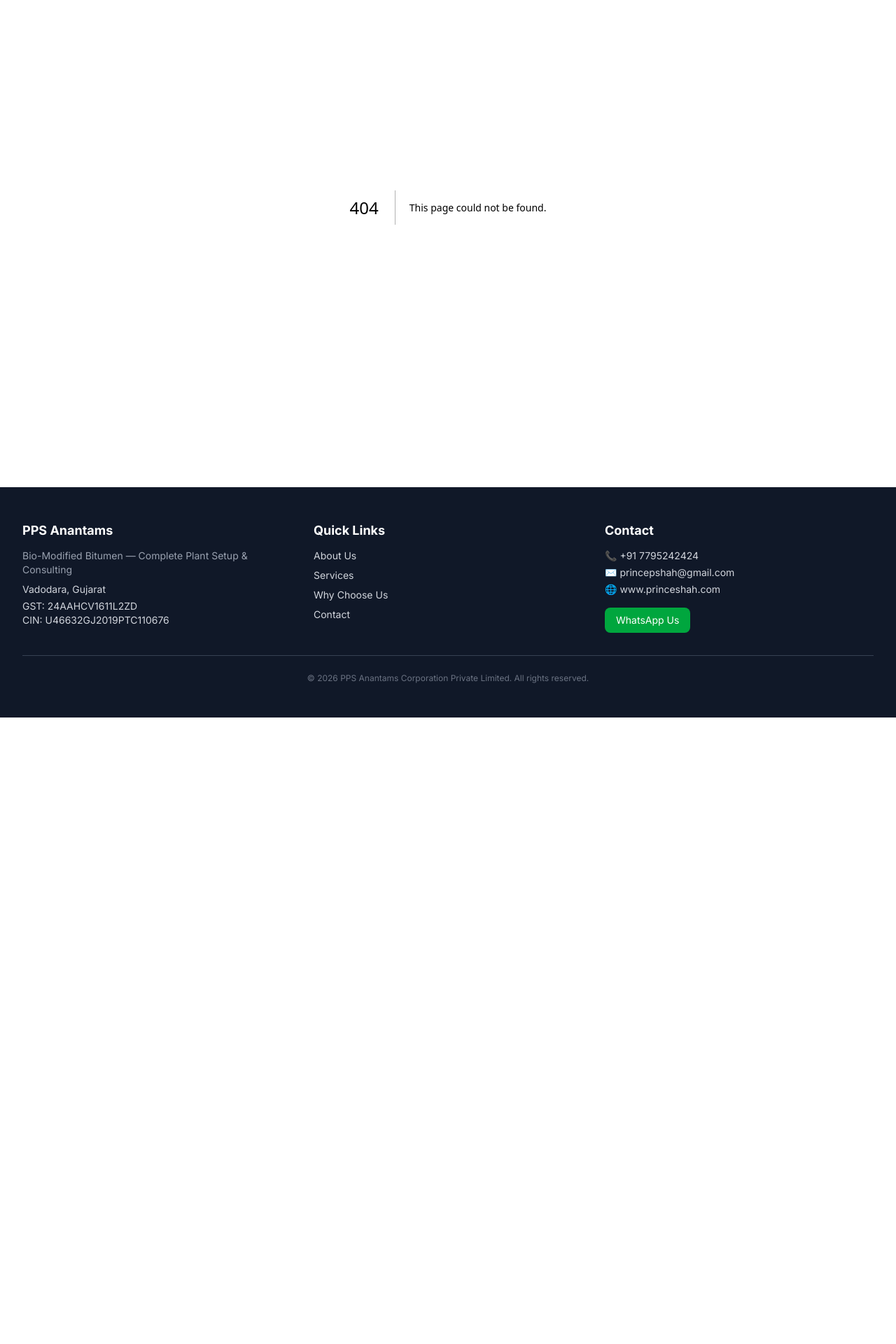
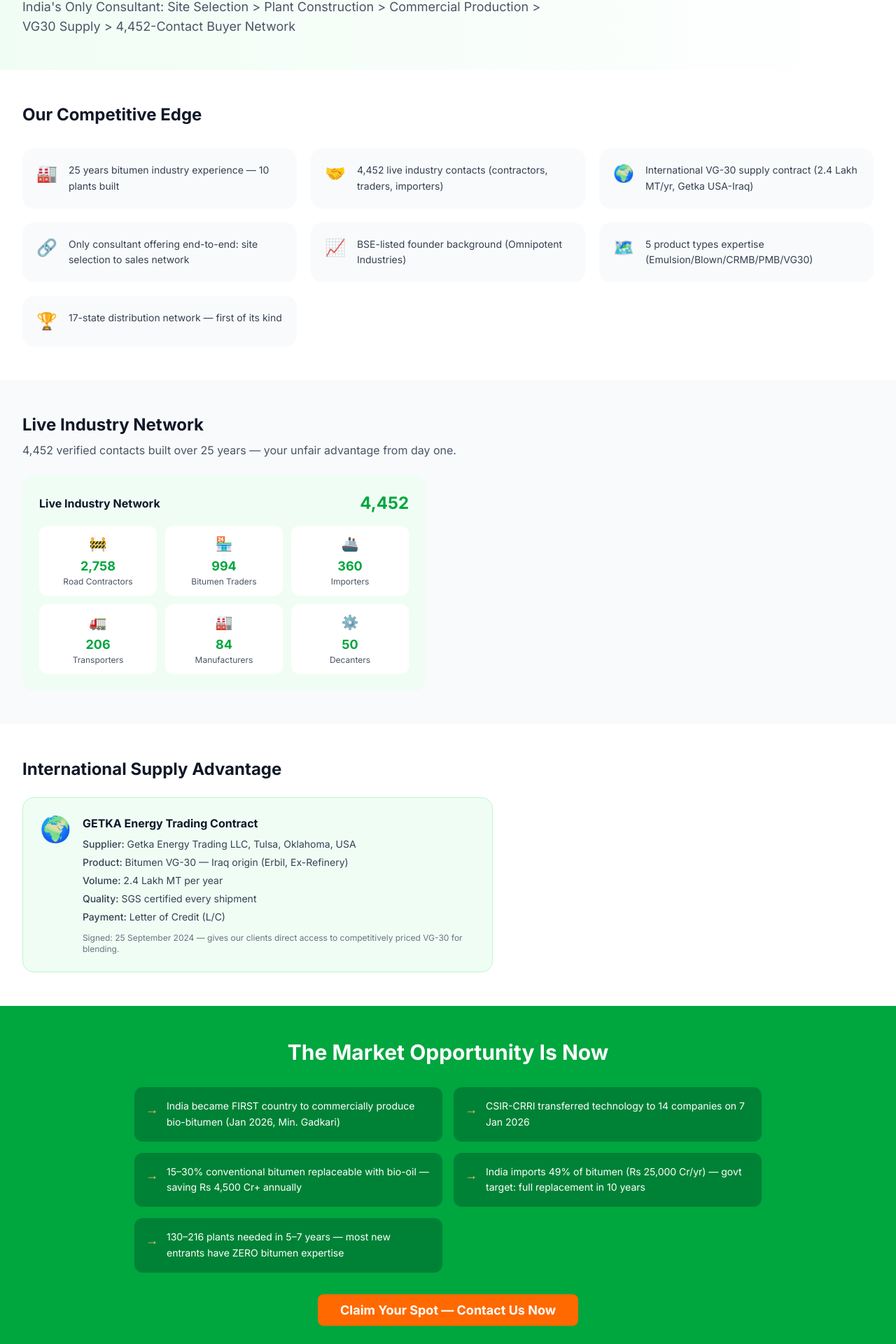
Before and after one commit to pacpltradingdesk-dotcom/yuga-website, a Next.js app: page /why-us in a window 1280 px wide. Before the commit this address had no page. Shown: the part 169-2089 px from the top of the page at 70% size. Before the commit the page ends 1194 px from the top, so only its background shows below. Built offline with nearby package versions, Linux system fonts and the light colour scheme.

Commit message:
feat: build Why Choose Us page

```diff
--- /dev/null
+++ b/app/why-us/page.tsx
@@ -0,0 +1,97 @@
+import NetworkGrid from "@/components/NetworkGrid";
+import { PPS_STRENGTHS, WHY_NOW, COMPANY } from "@/lib/company-data";
+import Link from "next/link";
+import type { Metadata } from "next";
+
+export const metadata: Metadata = {
+  title: "Why Choose Us — PPS Anantams",
+  description: "25 years experience, 4,452 contacts, international supply contracts. India's only end-to-end bio-bitumen consultant.",
+};
+
+const STRENGTH_ICONS = ["🏭", "🤝", "🌍", "🔗", "📈", "🗺️", "🏆"];
+
+export default function WhyUsPage() {
+  return (
+    <>
+      {/* Header */}
+      <section className="bg-gradient-to-r from-green-50 to-white py-12">
+        <div className="max-w-7xl mx-auto px-4 sm:px-6 lg:px-8">
+          <h1 className="text-4xl font-bold text-gray-900 mb-3">Why Choose Us?</h1>
+          <p className="text-gray-600 text-lg max-w-3xl">{COMPANY.usp}</p>
+        </div>
+      </section>
+
+      {/* 7 Strength cards */}
+      <section className="py-12 bg-white">
+        <div className="max-w-7xl mx-auto px-4 sm:px-6 lg:px-8">
+          <h2 className="text-2xl font-bold text-gray-900 mb-8">Our Competitive Edge</h2>
+          <div className="grid grid-cols-1 md:grid-cols-2 lg:grid-cols-3 gap-5">
+            {PPS_STRENGTHS.map((strength, i) => (
+              <div key={i} className="flex items-start gap-4 bg-gray-50 rounded-2xl p-5">
+                <span className="text-2xl shrink-0">{STRENGTH_ICONS[i] ?? "✓"}</span>
+                <p className="text-gray-700 text-sm leading-relaxed">{strength}</p>
+              </div>
+            ))}
+          </div>
+        </div>
+      </section>
+
+      {/* Network Grid */}
+      <section className="py-12 bg-gray-50">
+        <div className="max-w-7xl mx-auto px-4 sm:px-6 lg:px-8">
+          <h2 className="text-2xl font-bold text-gray-900 mb-2">Live Industry Network</h2>
+          <p className="text-gray-600 mb-6">
+            {COMPANY.industryContacts.toLocaleString()} verified contacts built over 25 years — your unfair advantage from day one.
+          </p>
+          <div className="max-w-xl">
+            <NetworkGrid />
+          </div>
+        </div>
+      </section>
+
+      {/* GETKA contract highlight */}
+      <section className="py-12 bg-white">
+        <div className="max-w-7xl mx-auto px-4 sm:px-6 lg:px-8">
+          <h2 className="text-2xl font-bold text-gray-900 mb-6">International Supply Advantage</h2>
+          <div className="bg-green-50 border border-green-200 rounded-2xl p-6 max-w-2xl">
+            <div className="flex items-start gap-4">
+              <span className="text-4xl">🌍</span>
+              <div>
+                <h3 className="font-bold text-gray-900 mb-2">GETKA Energy Trading Contract</h3>
+                <ul className="space-y-1.5 text-sm text-gray-700">
+                  <li><span className="font-medium">Supplier:</span> Getka Energy Trading LLC, Tulsa, Oklahoma, USA</li>
+                  <li><span className="font-medium">Product:</span> Bitumen VG-30 — Iraq origin (Erbil, Ex-Refinery)</li>
+                  <li><span className="font-medium">Volume:</span> 2.4 Lakh MT per year</li>
+                  <li><span className="font-medium">Quality:</span> SGS certified every shipment</li>
+                  <li><span className="font-medium">Payment:</span> Letter of Credit (L/C)</li>
+                </ul>
+                <p className="text-xs text-gray-500 mt-3">Signed: 25 September 2024 — gives our clients direct access to competitively priced VG-30 for blending.</p>
+              </div>
+            </div>
+          </div>
+        </div>
+      </section>
+
+      {/* Why Now */}
+      <section className="py-12 bg-green-600 text-white">
+        <div className="max-w-7xl mx-auto px-4 sm:px-6 lg:px-8">
+          <h2 className="text-3xl font-bold text-center mb-8">The Market Opportunity Is Now</h2>
+          <div className="grid grid-cols-1 md:grid-cols-2 gap-4 max-w-4xl mx-auto mb-10">
+            {WHY_NOW.map((point, i) => (
+              <div key={i} className="flex items-start gap-3 bg-green-700 rounded-xl p-4">
+                <span className="text-orange-300 font-bold text-lg mt-0.5 shrink-0">→</span>
+                <p className="text-sm leading-relaxed">{point}</p>
+              </div>
+            ))}
+          </div>
+          <div className="text-center">
+            <Link href="/contact"
+              className="bg-orange-500 hover:bg-orange-600 text-white px-8 py-3 rounded-lg font-bold text-lg transition-colors">
+              Claim Your Spot — Contact Us Now
+            </Link>
+          </div>
+        </div>
+      </section>
+    </>
+  );
+}
```
